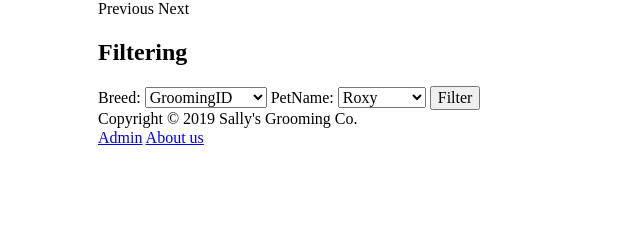
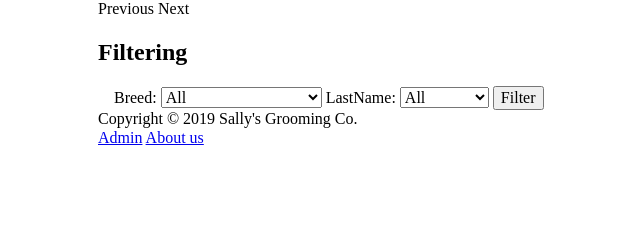
Before and after one commit to nurbek-is/SallyGrooming, a PHP site: page /grm-appt-list.php in a window 1280 px wide. Shown: the part 379-619 px from the top of the page, without its empty margins (292-932 px from the left). Run offline with PHP 8.4, Linux system fonts and the light colour scheme; data that the repository does not hold is empty; some libraries are stand-ins or nearby versions; some web fonts are replaced.

Commit message:
started the file

```diff
--- a/grm-appt-list.php
+++ b/grm-appt-list.php
@@ -170,19 +170,22 @@ $PetBirthdayLink = $href . "order=PetBirthday&dir=$dirPetBirthday";
       </tfoot>
     <h2>Filtering</h2>
     <form method="get" action="grm-appt-list.php">
+    <input type="hidden" name="order" value="date_approved">
+     <input type="hidden" name="dir" value="desc">
       <label for="cat">Breed:</label>
       <select name="cat" id="cat">
-        <option value="0">GroomingID</option>
-        <option value='2'>LastName (5)</option>
-        <option value='1'>PetName (2)</option>
-        <option value='4'>BreedName (1)</option>
+        <option value="0">All</option>
+        <option value="1">Pitbull</option>
+        <option value='2'>German Shepherd (5)</option>
+        <option value='1'>Persian Cat (2)</option>
+        <option value='4'>Boxer (1)</option>
       </select>
-      <label for="user">PetName:</label>
+      <label for="user">LastName:</label>
       <select name="user" id="user">
-        <option value="0">Roxy</option>
-        <option value='3'>Angel (1)</option>
-        <option value='2'>Rocky (2)</option>
-        <option value='1'>Honey (5)</option>
+        <option value="0">All</option>
+        <option value='3'>Kalvin (1)</option>
+        <option value='2'>Gary (2)</option>
+        <option value='1'>Mike (5)</option>
       </select>
       <button name="filter" class="wide">Filter</button>
     </form>
```
